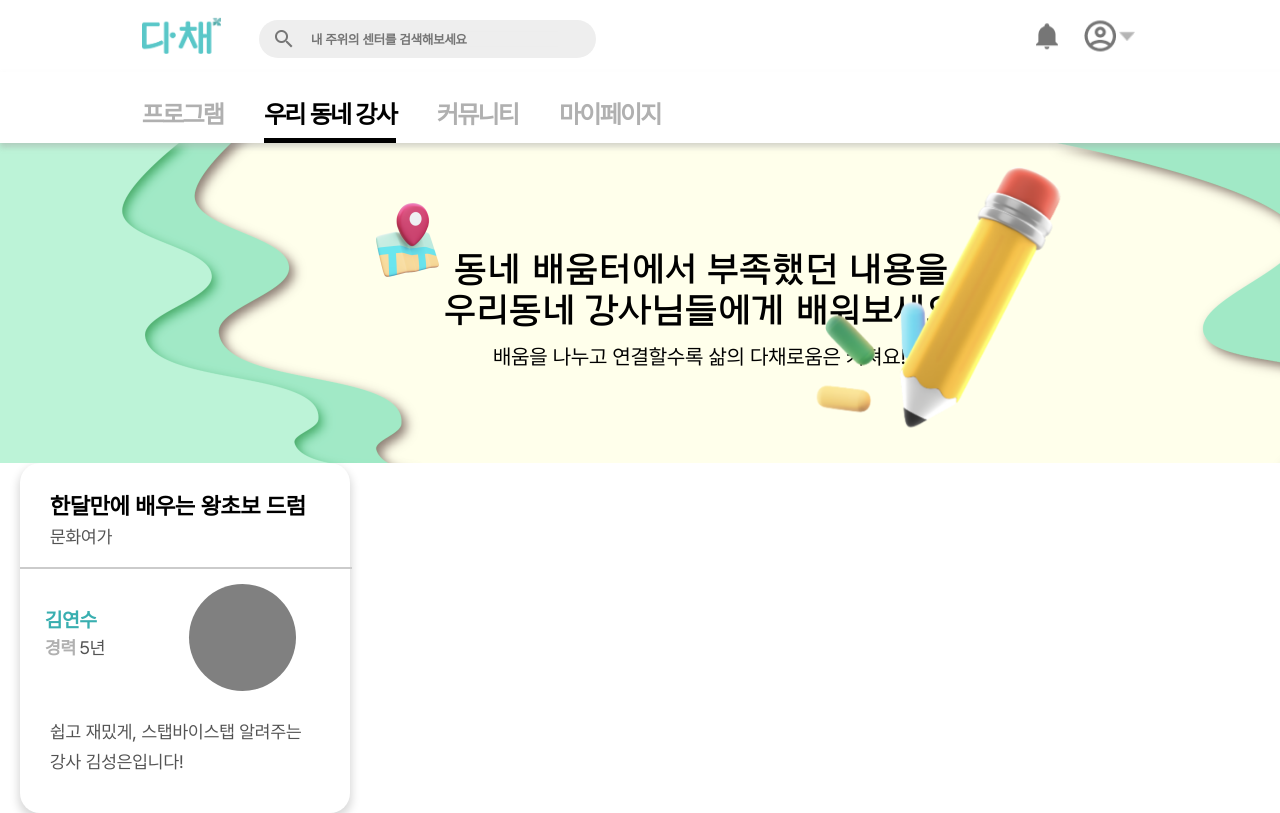
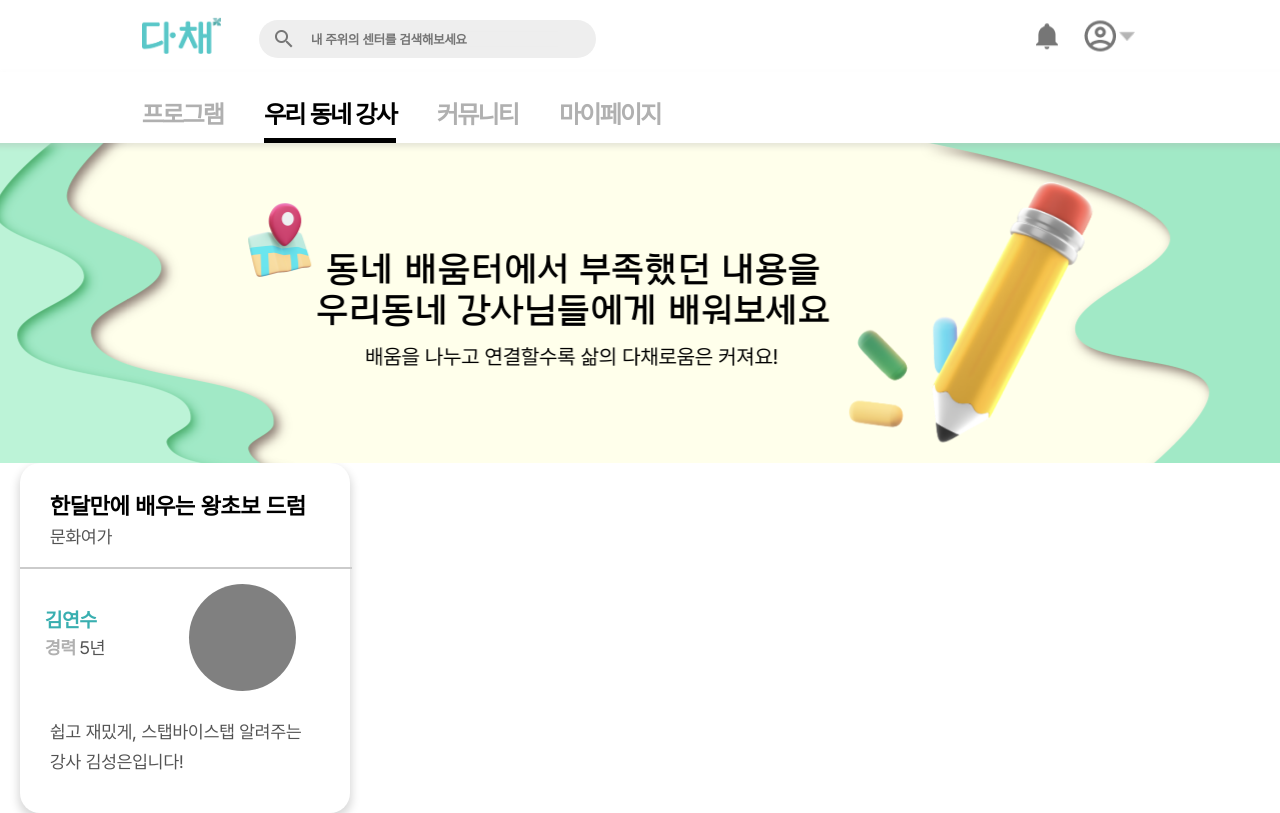
Before and after one commit to KUSITMS-27-chilling/Dachae-FE, a React (Vite) app: page /suggest in a window 1280 px wide. Shown: the top 813 px of the page. Built offline with nearby package versions, Linux system fonts and the light colour scheme.

Commit message:
feat: 우리동네강사 배너 구현

```diff
--- a/src/components/MainBanner/MainBanner.styled.ts
+++ b/src/components/MainBanner/MainBanner.styled.ts
@@ -1,7 +1,5 @@
 import styled from "styled-components";
 import banner_bg1 from '../../assets/banner_bg1.png';
-import banner_bg2 from '../../assets/banner_bg2.png';
-import banner_bg3 from '../../assets/banner_bg3.png';
 import banner_bg4 from '../../assets/banner_bg4.png';
 import banner_bg5 from '../../assets/banner_bg5.png';
 
@@ -46,20 +44,6 @@ export const MBannerContent = styled.div`
     overflow: hidden;
   }
 
-  #main-banner__teacher1{
-    width: 90rem;
-    height: 20rem;
-    background-image: url(${banner_bg2});
-    overflow: hidden;
-  }
-
-  #main-banner__teacher2{
-    width: 90rem;
-    height: 20rem;
-    background-image: url(${banner_bg3});
-    overflow: hidden;
-  }
-
   #main-banner__review {
     width: 90rem;
     height: 20rem;
@@ -84,14 +68,6 @@ export const MBannerContent = styled.div`
     right: 3.6875rem;
   }
 
-  #main-banner__teacher-icon1 {
-    width: 21rem;
-    height: 21rem;
-    position: absolute;
-    top: 8rem;
-    right: 8.8125rem;
-  }
-
   #main-banner__review-icon {
     width: 18.01rem;
     height: 17.1875rem;
@@ -108,5 +84,4 @@ export const MBannerContent = styled.div`
     right: 5.745625rem;
     transform: rotate(3.05deg);
   }
-
 `;
--- a/src/components/MainBanner/MainBanner.tsx
+++ b/src/components/MainBanner/MainBanner.tsx
@@ -4,8 +4,6 @@ import {
 } from "./MainBanner.styled";
 import { BannerType } from "../../types/banner";
 import banner_icon1 from '../../assets/banner_icon1.png';
-import banner_icon2 from '../../assets/banner_icon2.png';
-import banner_icon3 from '../../assets/banner_icon3.png';
 import banner_icon4 from '../../assets/banner_icon4.png';
 import banner_icon5 from '../../assets/banner_icon5.png';
 
@@ -19,18 +17,6 @@ function MainBanner({ bannerType }: { bannerType: BannerType}) {
             <div className="main-banner__inner" id="main-banner__main">
               <img src={banner_icon1} alt="banner_icon1" className="main-banner__icon" id="main-banner__main-icon"></img>
             </div>
-          )
-        }
-        {
-          (bannerType == 'teacherBanner') && (
-            <>
-              <div className="main-banner__inner" id="main-banner__teacher1">
-                <img src={banner_icon2} alt="banner_icon2" className="main-banner__icon" id="main-banner__teacher-icon1" />
-              </div>
-              <div className="main-banner__inner" id="main-banner__teacher2">
-                <img src={banner_icon3} alt="banner_icon3" className="main-banner__icon" id="main-banner__teacher-icon2" />
-              </div>
-            </>
           )
         }
         {
--- /dev/null
+++ b/src/components/SlideBanner/SlideBanner.styled.ts
@@ -0,0 +1,96 @@
+import styled from "styled-components";
+import banner_bg2 from '../../assets/banner_bg2.png';
+import banner_bg3 from '../../assets/banner_bg3.png';
+
+export const SBannerContainer = styled.div`
+  width: 100%;
+  height: 20rem;
+  overflow: hidden;
+`;
+
+export const SBannerContent = styled.div`
+  width: 100%;
+  height: 20rem;
+  display: flex;
+  transition: transform 0.5s ease-in-out;
+  overflow: hidden;
+
+  @keyframes floating {
+    0% { transform: translate(0, 0px); }
+    50%  { transform: translate(0, 17px); }
+    100%   { transform: translate(0, -0px); }
+  }
+
+  @keyframes slideAnimation {
+    0% {
+      transform: translateX(0);
+    }
+    12.5% {
+      transform: translateX(0);
+    }
+    25% {
+      transform: translateX(-1440px);
+    }
+    37.5% {
+      transform: translateX(-1440px);
+    }
+    50% {
+      transform: translateX(0);
+    }
+    62.5% {
+      transform: translateX(0);
+    }
+    75% {
+      transform: translateX(-1440px);
+    }
+    87.5% {
+      transform: translateX(-1440px);
+    }
+    100% {
+      transform: translateX(0);
+    }
+  }
+
+  .main-banner__inner {
+    flex: 0 0 auto;
+    width: 90rem;
+    height: 20rem;
+    background-size: cover;
+    overflow: hidden;
+    animation-name: slideAnimation;
+    animation-duration: 40s;
+    animation-timing-function: ease;
+    animation-iteration-count: infinite;
+  }
+
+  .main-banner__icon {
+    animation-name: floating;
+    animation-duration: 3s;
+    animation-iteration-count: infinite;
+    animation-timing-function: ease-in-out;
+  }
+
+  #main-banner__teacher1{
+    background-image: url(${banner_bg2});
+    position: relative;
+  }
+
+  #main-banner__teacher2{
+    background-image: url(${banner_bg3});
+    position: relative;
+  }
+
+  #main-banner__teacher-icon1 {
+    width: 21rem;
+    height: 21rem;
+    position: absolute;
+    right: 8.8125rem;
+  }
+
+  #main-banner__teacher-icon2 {
+    width: 21rem;
+    height: 21rem;
+    position: absolute;
+    right: 8.8125rem;
+  }
+`;
--- /dev/null
+++ b/src/components/SlideBanner/SlideBanner.tsx
@@ -0,0 +1,28 @@
+import {
+  SBannerContainer,
+  SBannerContent
+} from "./SlideBanner.styled";
+import banner_icon2 from '../../assets/banner_icon2.png';
+import banner_icon3 from '../../assets/banner_icon3.png';
+
+function SlideBanner() {
+
+  function slide() {
+
+  }
+
+  return(
+    <SBannerContainer id="main-banner__outer">
+      <SBannerContent id="main-banner__inner-list">
+        <div className="main-banner__inner" id="main-banner__teacher1">
+          <img src={banner_icon2} alt="banner_icon2" className="main-banner__icon" id="main-banner__teacher-icon1" />
+        </div>
+        <div className="main-banner__inner" id="main-banner__teacher2">
+          <img src={banner_icon3} alt="banner_icon3" className="main-banner__icon" id="main-banner__teacher-icon2" />
+        </div>
+      </SBannerContent>
+    </SBannerContainer>
+  )
+}
+
+export default SlideBanner;
--- /dev/null
+++ b/src/components/SlideBanner/index.tsx
@@ -0,0 +1,3 @@
+import SlideBanner from "./SlideBanner";
+
+export default SlideBanner;
--- a/src/pages/Suggest/SuggestPage.tsx
+++ b/src/pages/Suggest/SuggestPage.tsx
@@ -3,6 +3,7 @@ import Header from '../../components/Header/Header';
 import TabBar from '../../components/TabBar';
 import { Category } from '../../types/tabCategory';
 import MainBanner from '../../components/MainBanner';
+import SlideBanner from '../../components/SlideBanner';
 import TeacherCard from '../../components/TeacherCard/TeacherCard';
 
 function SuggestPage() {
@@ -11,7 +12,7 @@ function SuggestPage() {
     <div>
       <Header />
       <TabBar prop={category} />
-      <MainBanner bannerType='teacherBanner' />
+      <SlideBanner />
       <TeacherCard/>
     </div>
   )
```
